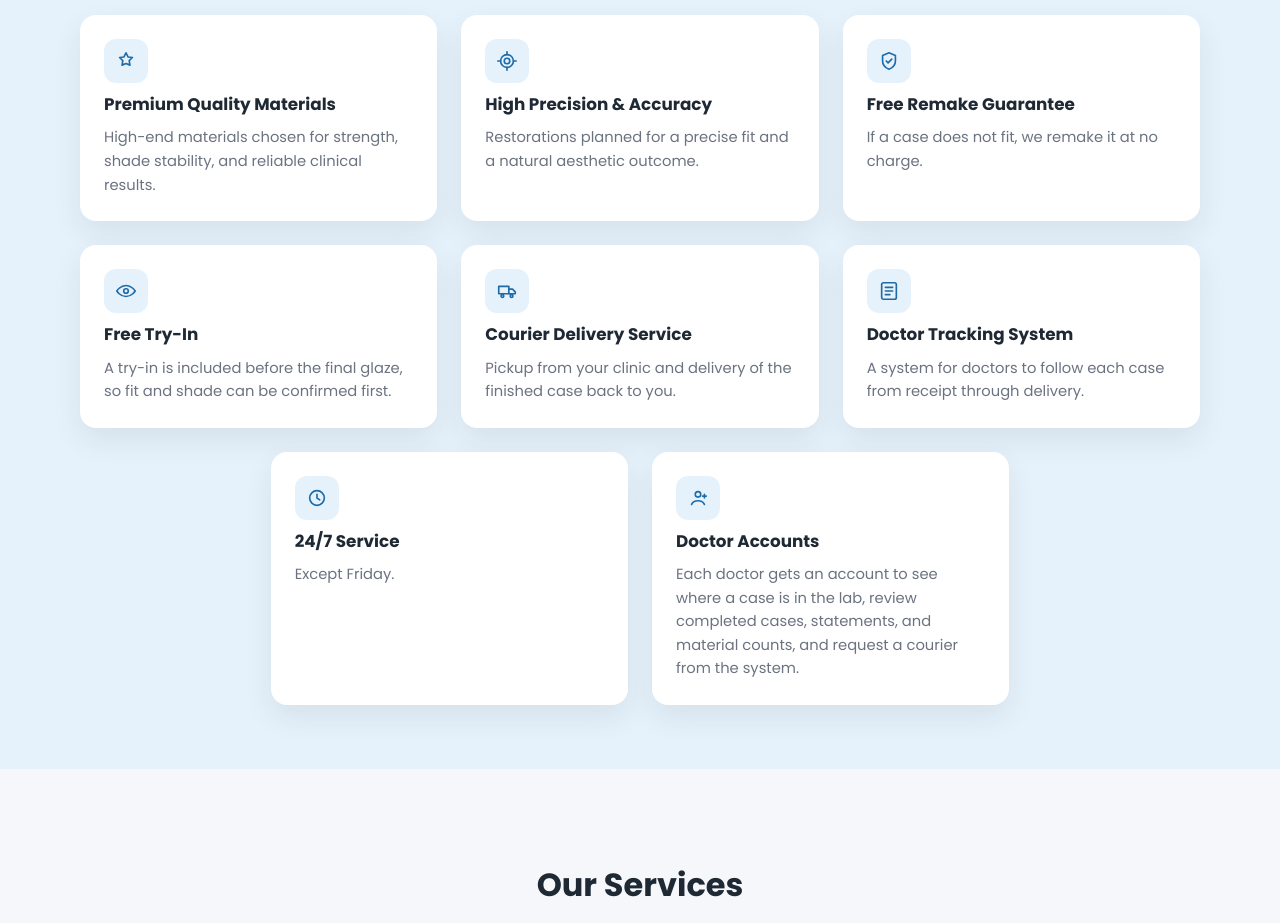
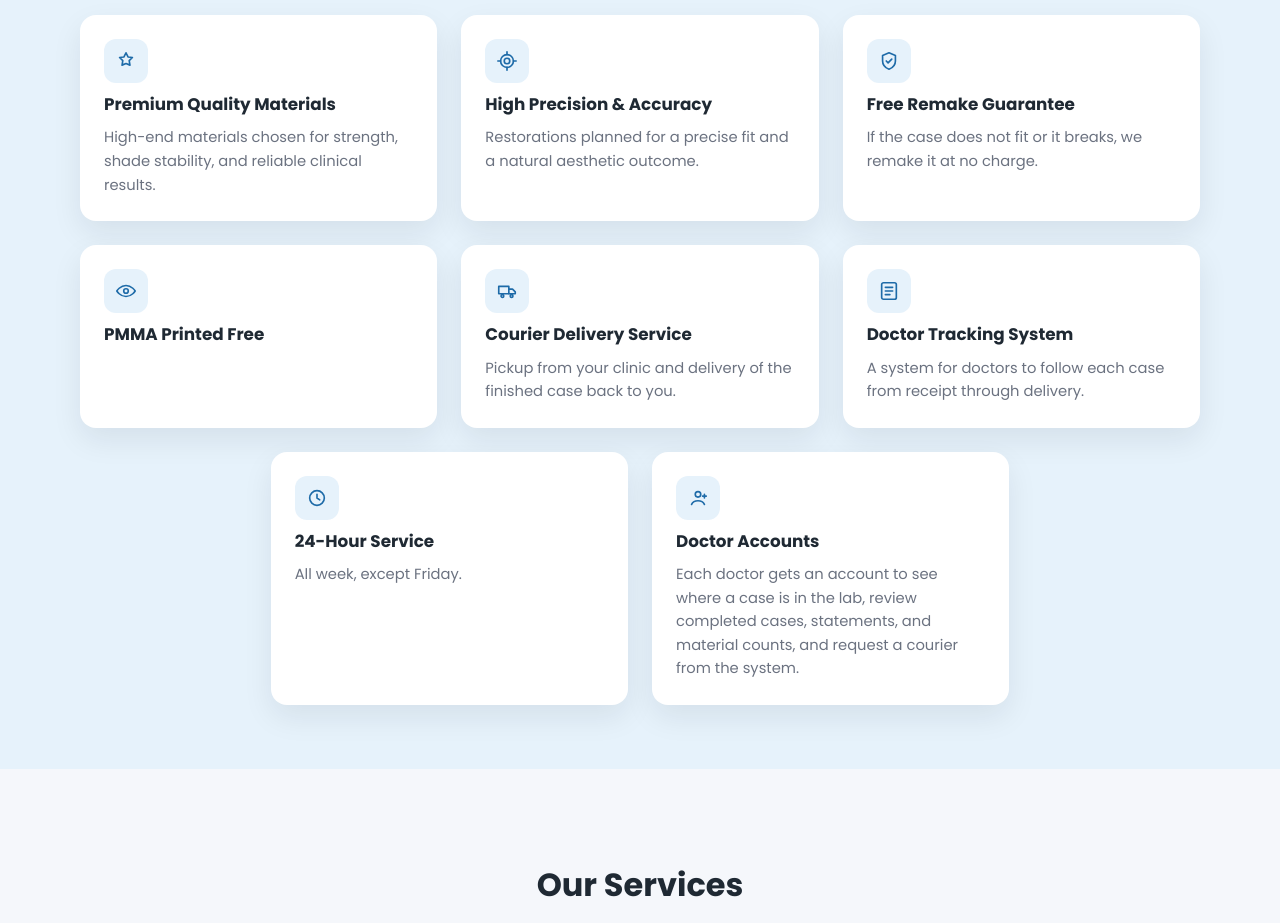
Before and after one commit to usskilssss-ui/dental-lab-website, a plain HTML site: page index.html in a window 1280 px wide. Shown: the part 1260-2183 px from the top of the page. Drawn offline with Linux system fonts and the light colour scheme.

Commit message:
Correct the 24-hour, try-in, and remake feature wording.

```diff
--- a/index.html
+++ b/index.html
@@ -115,7 +115,7 @@
             </svg>
           </div>
           <h3 data-i18n="features.remake.title">Free Remake Guarantee</h3>
-          <p data-i18n="features.remake.text">If a case does not fit, we remake it at no charge.</p>
+          <p data-i18n="features.remake.text">If the case does not fit or it breaks, we remake it at no charge.</p>
         </div>
 
         <div class="card feature-card">
@@ -125,8 +125,7 @@
               <circle cx="12" cy="12" r="2.5"/>
             </svg>
           </div>
-          <h3 data-i18n="features.tryin.title">Free Try-In</h3>
-          <p data-i18n="features.tryin.text">A try-in is included before the final glaze, so fit and shade can be confirmed first.</p>
+          <h3 data-i18n="features.tryin.title">PMMA Printed Free</h3>
         </div>
 
         <div class="card feature-card">
@@ -160,8 +159,8 @@
               <path d="M12 8v4l3 2"/>
             </svg>
           </div>
-          <h3 data-i18n="features.hours.title">24/7 Service</h3>
-          <p data-i18n="features.hours.text">Except Friday.</p>
+          <h3 data-i18n="features.hours.title">24-Hour Service</h3>
+          <p data-i18n="features.hours.text">All week, except Friday.</p>
         </div>
 
         <div class="card feature-card">
@@ -423,15 +422,14 @@
         "features.precision.title": "High Precision & Accuracy",
         "features.precision.text": "Restorations planned for a precise fit and a natural aesthetic outcome.",
         "features.remake.title": "Free Remake Guarantee",
-        "features.remake.text": "If a case does not fit, we remake it at no charge.",
-        "features.tryin.title": "Free Try-In",
-        "features.tryin.text": "A try-in is included before the final glaze, so fit and shade can be confirmed first.",
+        "features.remake.text": "If the case does not fit or it breaks, we remake it at no charge.",
+        "features.tryin.title": "PMMA Printed Free",
         "features.courier.title": "Courier Delivery Service",
         "features.courier.text": "Pickup from your clinic and delivery of the finished case back to you.",
         "features.tracking.title": "Doctor Tracking System",
         "features.tracking.text": "A system for doctors to follow each case from receipt through delivery.",
-        "features.hours.title": "24/7 Service",
-        "features.hours.text": "Except Friday.",
+        "features.hours.title": "24-Hour Service",
+        "features.hours.text": "All week, except Friday.",
         "features.portal.title": "Doctor Accounts",
         "features.portal.text": "Each doctor gets an account to see where a case is in the lab, review completed cases, statements, and material counts, and request a courier from the system.",
         "services.title": "Our Services",
@@ -519,15 +517,14 @@
         "features.precision.title": "دقة ومقاس مضبوط",
         "features.precision.text": "كل تركيبة تُجهَّز لتناسب دقيق ومظهر جمالي طبيعي.",
         "features.remake.title": "ضمان إعادة مجاني",
-        "features.remake.text": "إذا لم تناسب الحالة، نعيد تنفيذها بدون تكلفة.",
-        "features.tryin.title": "تجربة مجانية",
-        "features.tryin.text": "تجربة مجانية قبل الجليز النهائي للتأكد من المقاس واللون.",
+        "features.remake.text": "إذا لم تناسب الحالة، أو انكسرت، نعيد تنفيذها بدون تكلفة.",
+        "features.tryin.title": "PMMA Printed Free",
         "features.courier.title": "خدمة توصيل للعيادات",
         "features.courier.text": "نستلم الحالة من العيادة ونسلّم التركيبة الجاهزة إليك.",
         "features.tracking.title": "نظام متابعة للأطباء",
         "features.tracking.text": "نظام يتيح للطبيب متابعة حالته من الاستلام حتى التسليم.",
         "features.hours.title": "خدمة 24 ساعة",
-        "features.hours.text": "إلا يوم الجمعة إجازة.",
+        "features.hours.text": "على مدار الأسبوع، إلا يوم الجمعة إجازة.",
         "features.portal.title": "حسابات الأطباء",
         "features.portal.text": "ننشئ حسابًا لكل طبيب لمعرفة مكان الحالة داخل المعمل، ومراجعة الحالات التي تم تنفيذها والحسابات وعدد الخامات، وطلب مندوب من النظام.",
         "services.title": "خدماتنا",
```
